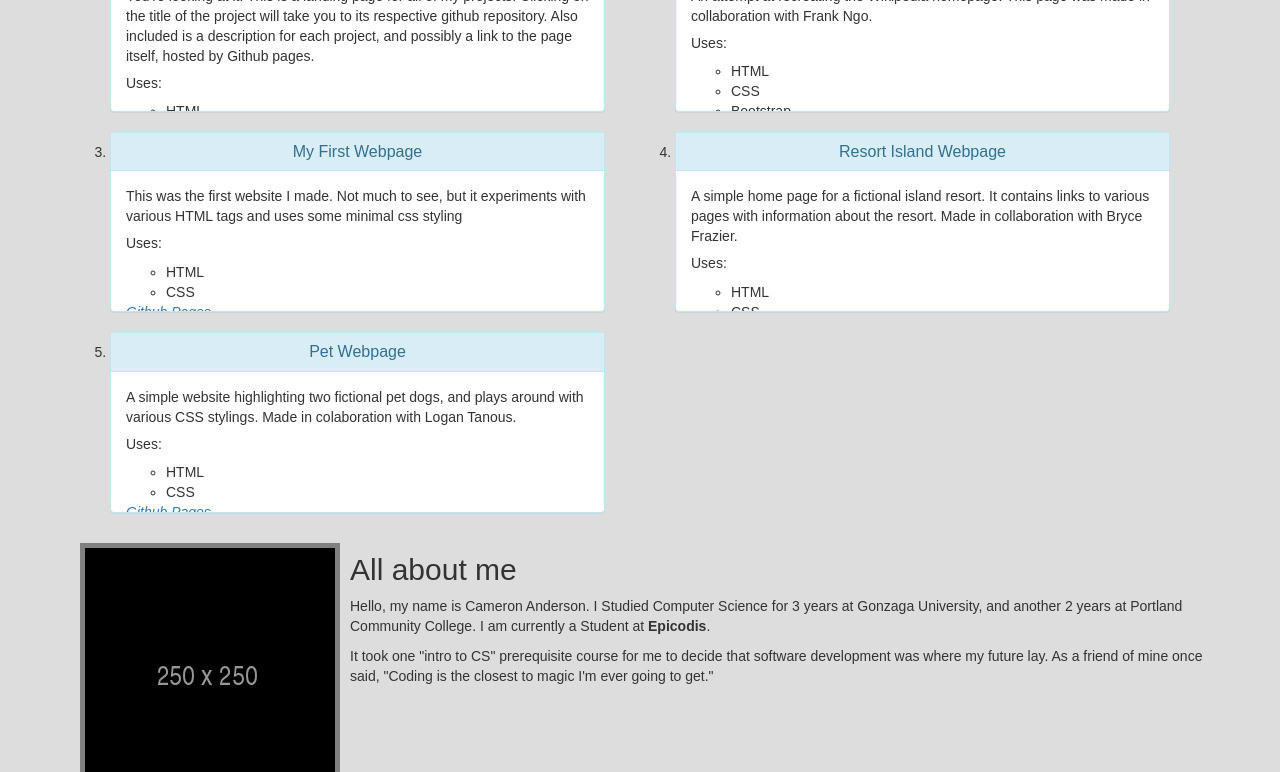
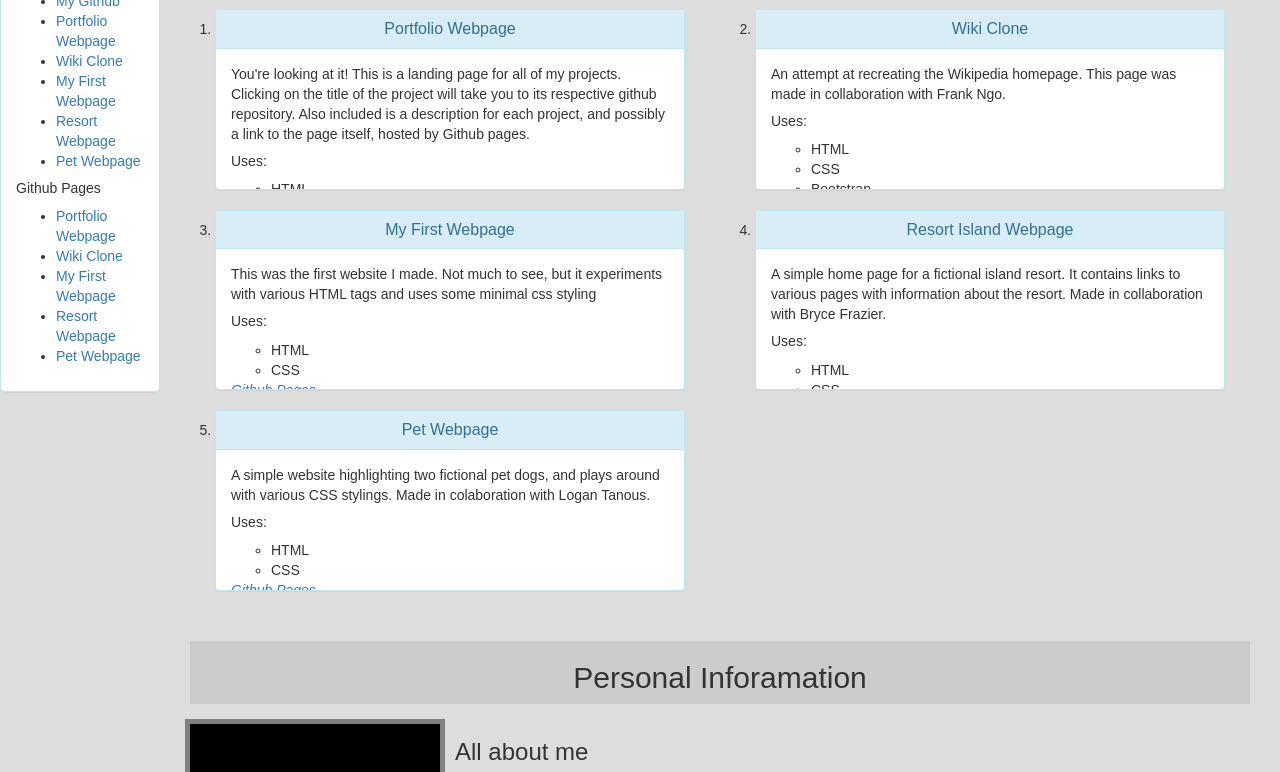
Before and after one commit to camander321/portfolio, a plain HTML site: page index.html in a window 1280 px wide. Shown: the part 219-991 px from the top of the page. Drawn offline with nearby package versions, Linux system fonts and the light colour scheme.

Commit message:
add side panel

```diff
--- a/css/styles.css
+++ b/css/styles.css
@@ -21,31 +21,40 @@ h1 {
   z-index: 1;
 }
 
-#content {
-  padding-top: 150px;
+.content {
+  padding-top: 120px;
   z-index: 0;
+  height: 100%;
 }
 
-@media screen and (max-width: 1000px) {
-  h1 {
-    background-size: cover;
-    position: inherit;
-  }
-
-  #content {
-    padding-top: 0px;
-  }
+.side-panel-wrapper {
+  float: left;
+  width: 160px;
+  position: absolute;
+  z-index: 0;
+  list-style: georgian;
 }
 
+.center-wrapper {
+  padding-left: 160px;
+}
 
-.panel-info {
+.section-header {
+  margin: 15px;
+  text-align: center;
+  background-color: #cccccc;
+  margin-top: 30px;
+}
+
+.project-panel {
   margin-right: 40px;
 }
 
-.panel-body {
+.project-body {
   min-height: 10em;
   max-height: 10em;
   overflow-y: scroll;
+
 }
 
 .panel-title {
@@ -57,6 +66,7 @@ h1 {
   background-color: gray;
   padding: 5px;
   margin: 10px;
+  margin-top: 0px;
 }
 
 #footer {
@@ -68,4 +78,17 @@ h1 {
   font-size: 0.8em;
   text-align: center;
   line-height: 0.8em;
+  position: relative;
+  z-index: 3;
 }
+
+@media screen and (max-width: 1024px) {
+  h1 {
+    background-size: cover;
+    position: inherit;
+  }
+
+  .content {
+    padding-top: 0px;
+  }
+}
--- a/index.html
+++ b/index.html
@@ -8,18 +8,54 @@
   <body>
     <h1>Welcome to Cameron Anderson's Portfolio!</h1>
 
-    <div class="container" id="content">
+    <div class="content">
+
+      <div class="side-panel-wrapper">
+        <div class="panel panel-info">
+          <div class="panel-heading">
+            <h4 class="panel-title">Quick Links</h4>
+          </div>
+
+          <div class="panel-body">
+            <h5>Repositories</h5>
+            <ul>
+              <li><a href="https://github.com/camander321">My Github</a></li>
+              <li><a href="https://github.com/camander321/portfolio">Portfolio Webpage</a></li>
+              <li><a href="https://github.com/camander321/Wiki-Clone">Wiki Clone</a></li>
+              <li><a href="https://github.com/camander321/firstwebsite">My First Webpage</a></li>
+              <li><a href="https://github.com/camander321/resortWebsite">Resort Webpage</a></li>
+              <li><a href="https://github.com/camander321/pet-website">Pet Webpage</a></li>
+            </ul>
+
+            <h5>Github Pages</h5>
+            <ul>
+              <li><a href="https://camander321.github.io/portfolio/">Portfolio Webpage</a></li>
+              <li><a href="https://camander321.github.io/Wiki-Clone/">Wiki Clone</a></li>
+              <li><a href="https://camander321.github.io/firstwebsite/">My First Webpage</a></li>
+              <li><a href="https://camander321.github.io/resortWebsite/">Resort Webpage</a></li>
+              <li><a href="https://camander321.github.io/pet-website/">Pet Webpage</a></li>
+            </ul>
+          </div>
+        </div>
+      </div>
+
+      <div class="center-wrapper">
+        <div class="container-fluid" id="content">
+
+          <div class="row section-header">
+            <h2>My Projects</h2>
+          </div>
 
           <div class="row">
             <ol>
 
               <!-- Portfolio -->
               <div class="col-md-6">
-            <li class="panel panel-info">
+                <li class="panel panel-info project-panel">
                   <div class="panel-heading">
                     <h3 class="panel-title"><a href="https://github.com/camander321/portfolio">Portfolio Webpage</a></h3>
                   </div>
-              <div class="panel-body">
+                  <div class="panel-body project-body">
                     <p>You're looking at it! This is a landing page for all of my projects. Clicking on the title of the project will take you to its respective github repository. Also included is a description for each project, and possibly a link to the page itself, hosted by Github pages.</p>
                     <h5>Uses:</h5>
                     <ul>
@@ -34,11 +70,11 @@
 
               <!-- Wiki Clone -->
               <div class="col-md-6">
-            <li class="panel panel-info">
+                <li class="panel panel-info project-panel">
                   <div class="panel-heading">
                     <h3 class="panel-title"><a href="https://github.com/camander321/Wiki-Clone">Wiki Clone</a></h3>
                   </div>
-              <div class="panel-body">
+                  <div class="panel-body project-body">
                     <p>An attempt at recreating the Wikipedia homepage. This page was made in collaboration with Frank Ngo.</p>
                     <h5>Uses:</h5>
                     <ul>
@@ -53,11 +89,11 @@
 
               <!-- First Website -->
               <div class="col-md-6">
-            <li class="panel panel-info">
+                <li class="panel panel-info project-panel">
                   <div class="panel-heading">
                     <h3 class="panel-title"><a href="https://github.com/camander321/firstwebsite">My First Webpage</a></h3>
                   </div>
-              <div class="panel-body">
+                  <div class="panel-body project-body">
                     <p>This was the first website I made. Not much to see, but it experiments with various HTML tags and uses some minimal css styling</p>
                     <h5>Uses:</h5>
                     <ul>
@@ -71,11 +107,11 @@
 
               <!-- Resort Website -->
               <div class="col-md-6">
-            <li class="panel panel-info">
+                <li class="panel panel-info project-panel">
                   <div class="panel-heading">
                     <h3 class="panel-title"><a href="https://github.com/camander321/resortWebsite">Resort Island Webpage</a></h3>
                   </div>
-              <div class="panel-body">
+                  <div class="panel-body project-body">
                     <p>A simple home page for a fictional island resort. It contains links to various pages with information about the resort. Made in collaboration with Bryce Frazier.</p>
                     <h5>Uses:</h5>
                     <ul>
@@ -89,11 +125,11 @@
 
               <!-- Pet Website -->
               <div class="col-md-6">
-            <li class="panel panel-info">
+                <li class="panel panel-info project-panel">
                   <div class="panel-heading">
                     <h3 class="panel-title"><a href="https://github.com/camander321/pet-website">Pet Webpage</a></h3>
                   </div>
-              <div class="panel-body">
+                  <div class="panel-body project-body">
                     <p>A simple website highlighting two fictional pet dogs, and plays around with various CSS stylings. Made in colaboration with Logan Tanous.</p>
                     <h5>Uses:</h5>
                     <ul>
@@ -108,10 +144,14 @@
             </ol>
           </div>
 
+          <div class="row section-header">
+            <h2>Personal Inforamation</h2>
+          </div>
+
           <div class="row">
             <div class="col-md-12">
               <img id="personal-pic" src="images/placeholder.png" alt="Picture of Cameron">
-          <h2>All about me</h2>
+              <h3>All about me</h3>
               <p>
                 Hello, my name is Cameron Anderson. I Studied Computer Science for 3 years at Gonzaga University, and another 2 years at Portland Community College. I am currently a Student at <strong>Epicodis</strong>.
               </p>
@@ -122,6 +162,8 @@
           </div>
 
         </div>
+      </div>
+    </div>
 
     <div id="footer">
       <p>Created by Cameron Anderson</p>
```
Lines whose indentation alone changed are shown as unchanged.
